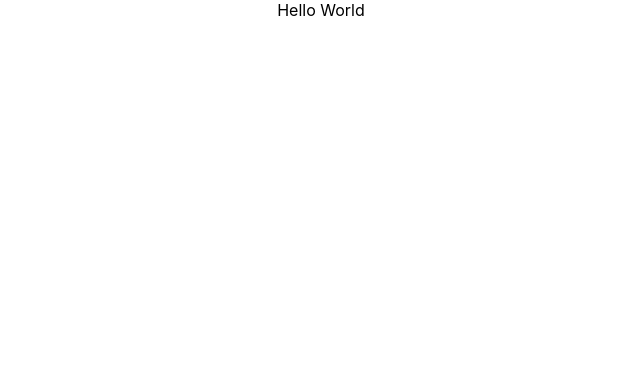
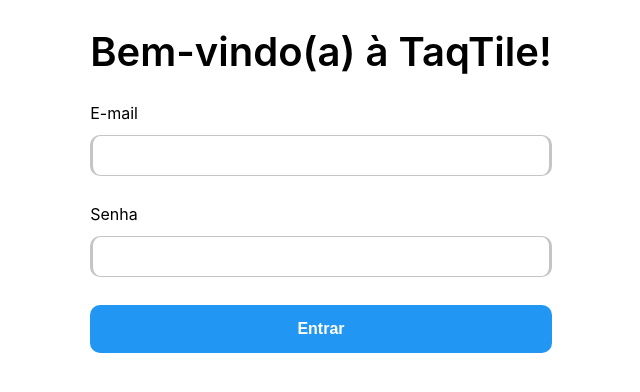
Before and after one commit to deboraCs26/onboard, a React (Create React App) app: page / in a window 1280 px wide. Shown: the top 392 px of the page, without its empty margins (319-959 px from the left). Built offline with nearby package versions, Linux system fonts and the light colour scheme.

Commit message:
Building a login  interface

```diff
--- a/package.json
+++ b/package.json
@@ -8,7 +8,8 @@
     "@types/jest": "27.5.2",
     "@types/node": "16.18.25",
     "@types/react": "18.2.1",
-    "react": "18.2.0",
+    "react": "^18.2.0",
+    "react-dom": "^18.3.1",
     "react-scripts": "5.0.1",
     "react-slick": "0.29.0",
     "typescript": "4.9.5",
@@ -39,6 +40,7 @@
     ]
   },
   "devDependencies": {
+    "@types/react-dom": "^18.3.0",
     "@typescript-eslint/eslint-plugin": "5.59.5",
     "@typescript-eslint/parser": "5.59.5",
     "eslint": "8.40.0",
--- a/src/App.tsx
+++ b/src/App.tsx
@@ -1,8 +1,10 @@
 import React from 'react';
-import './App.css';
+import { Login } from './components/login';
 
-function App() {
-  return <div className="App">Hello World</div>;
+export default function App() {
+  return (
+    <div>
+      <Login />
+    </div>
+  );
 }
-
-export default App;
--- /dev/null
+++ b/src/components/button/button.tsx
@@ -0,0 +1,25 @@
+import React from 'react';
+
+interface ButtonProps {
+  children: React.ReactNode;
+}
+
+export const Button = ({ children }: ButtonProps) => {
+  const buttonConstatsStyle = {
+    fontFamily: 'Source Sans 3',
+    color: ' #FFFFFF',
+    fontSize: '16px',
+    fontWeight: '600',
+  };
+
+  const styleButton = {
+    ...buttonConstatsStyle,
+    width: '100%',
+    backgroundColor: '#2196F3',
+    height: '48px',
+    border: 'none',
+    borderRadius: '10px',
+    cursor: 'pointer',
+  };
+  return <button style={styleButton}>{children}</button>;
+};
--- /dev/null
+++ b/src/components/form/index.tsx
@@ -0,0 +1,30 @@
+import React from 'react';
+
+interface FormProps {
+  text?: string;
+  label?: string;
+  password?: boolean;
+  expand?: boolean;
+  value?: string;
+}
+
+export const Form = ({ text, label, password, value }: FormProps) => {
+  const inputId = `custom-input-${label ?? 'default'}`;
+  const styleForm = {
+    display: 'flex',
+    border: '1px solid #C5C5C5',
+    borderLeft: '3px solid #C5C5C5',
+    borderRight: '3px solid #C5C5C5',
+    outline: 'none',
+    padding: '12px 20px',
+    width: '90%',
+    borderRadius: '10px',
+    margin: '12px 0',
+  };
+  return (
+    <div>
+      <label htmlFor={inputId}>{text}</label>
+      <input type={password ? 'password' : 'text'} value={value} style={styleForm} />
+    </div>
+  );
+};
--- /dev/null
+++ b/src/components/login/index.tsx
@@ -0,0 +1,31 @@
+import React from 'react';
+import { H1 } from '../typography.ts/h1';
+import { Form } from '../form';
+import { Button } from '../button/button';
+import { Separator } from '../separator';
+
+export const Login = () => {
+  const styleContainer = {
+    display: 'grid',
+    justifyContent: 'center',
+    alignItems: 'flex-start',
+  };
+  const styleButton = {
+    margin: '16px 0',
+  };
+
+  return (
+    <div style={styleContainer}>
+      <H1>Bem-vindo(a) à TaqTile!</H1>
+      <div>
+        <Form text="E-mail" />
+        <Separator />
+        <Form text="Senha" password />
+      </div>
+
+      <div style={styleButton}>
+        <Button>Entrar</Button>
+      </div>
+    </div>
+  );
+};
--- /dev/null
+++ b/src/components/separator/index.tsx
@@ -0,0 +1,26 @@
+import React from 'react';
+
+interface SeparatorProps {
+  size?: 'small' | 'medium' | 'XSmall' | 'large' | 'XLarge';
+  horizontal?: boolean;
+}
+
+export const Separator = ({ size, horizontal }: SeparatorProps) => {
+  const dimension = horizontal ? 'width' : 'height';
+
+  let height;
+
+  if (size === 'small') {
+    height = '8px';
+  } else if (size === 'large') {
+    height = '24px';
+  } else if (size === 'XSmall') {
+    height = '4px';
+  } else if (size === 'XLarge') {
+    height = '32px';
+  } else {
+    height = '16px';
+  }
+
+  return <div style={{ [dimension]: height }} />;
+};
--- /dev/null
+++ b/src/components/typography.ts/h1.tsx
@@ -0,0 +1,15 @@
+import React from 'react';
+
+interface H1Props {
+  children: React.ReactNode;
+}
+
+export const H1 = ({ children }: H1Props) => {
+  const styleH1 = {
+    fontFamily: 'Source Sans 3',
+    fontSize: '40px',
+    fontWeight: '600',
+  };
+
+  return <h1 style={styleH1}>{children}</h1>;
+};
```
Also changed, not shown: public/index.html (+1 -22 lines), tsconfig.json (+9 -3 lines), 2 other files (tests, documents, lock files or other folders).
